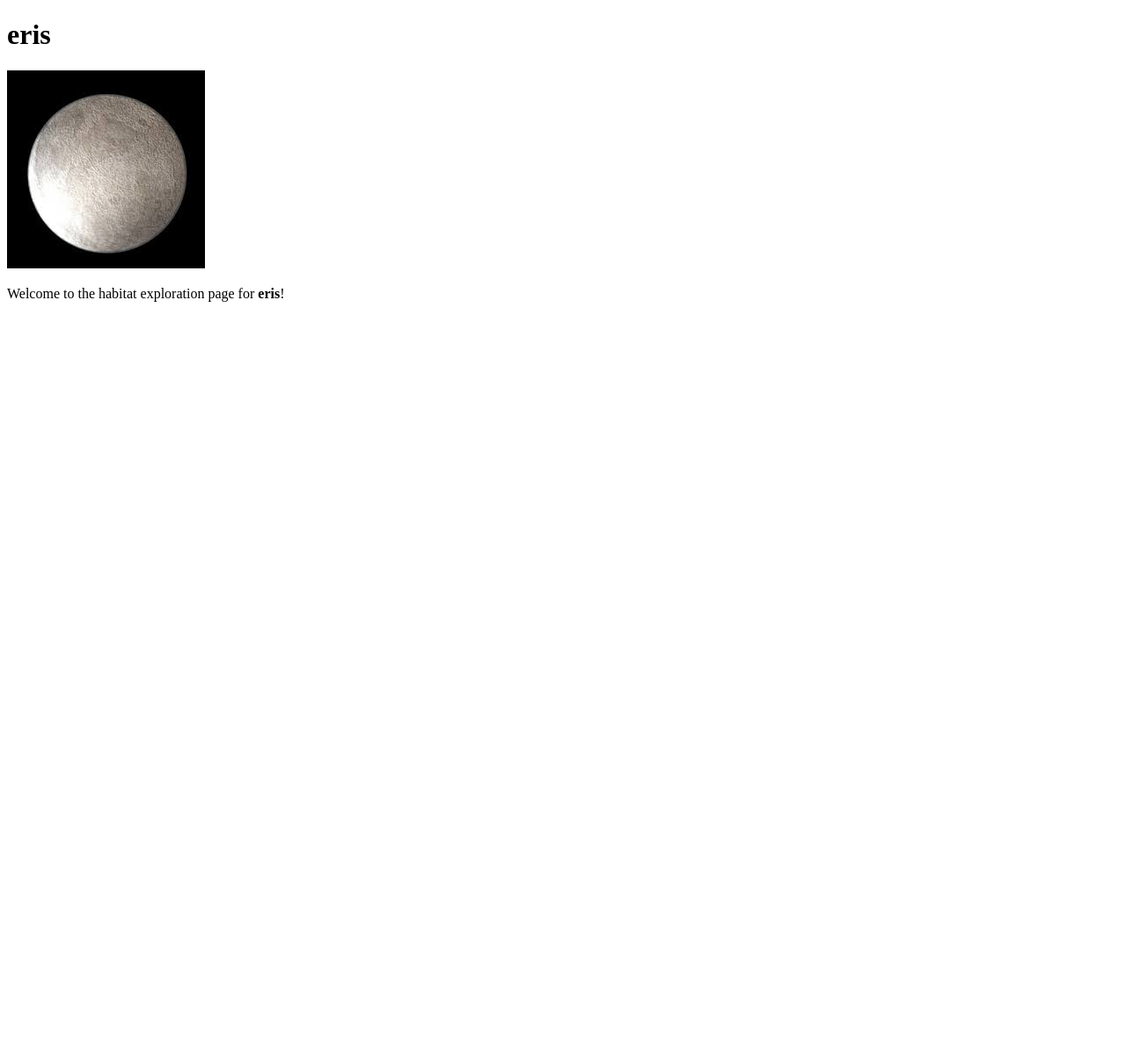
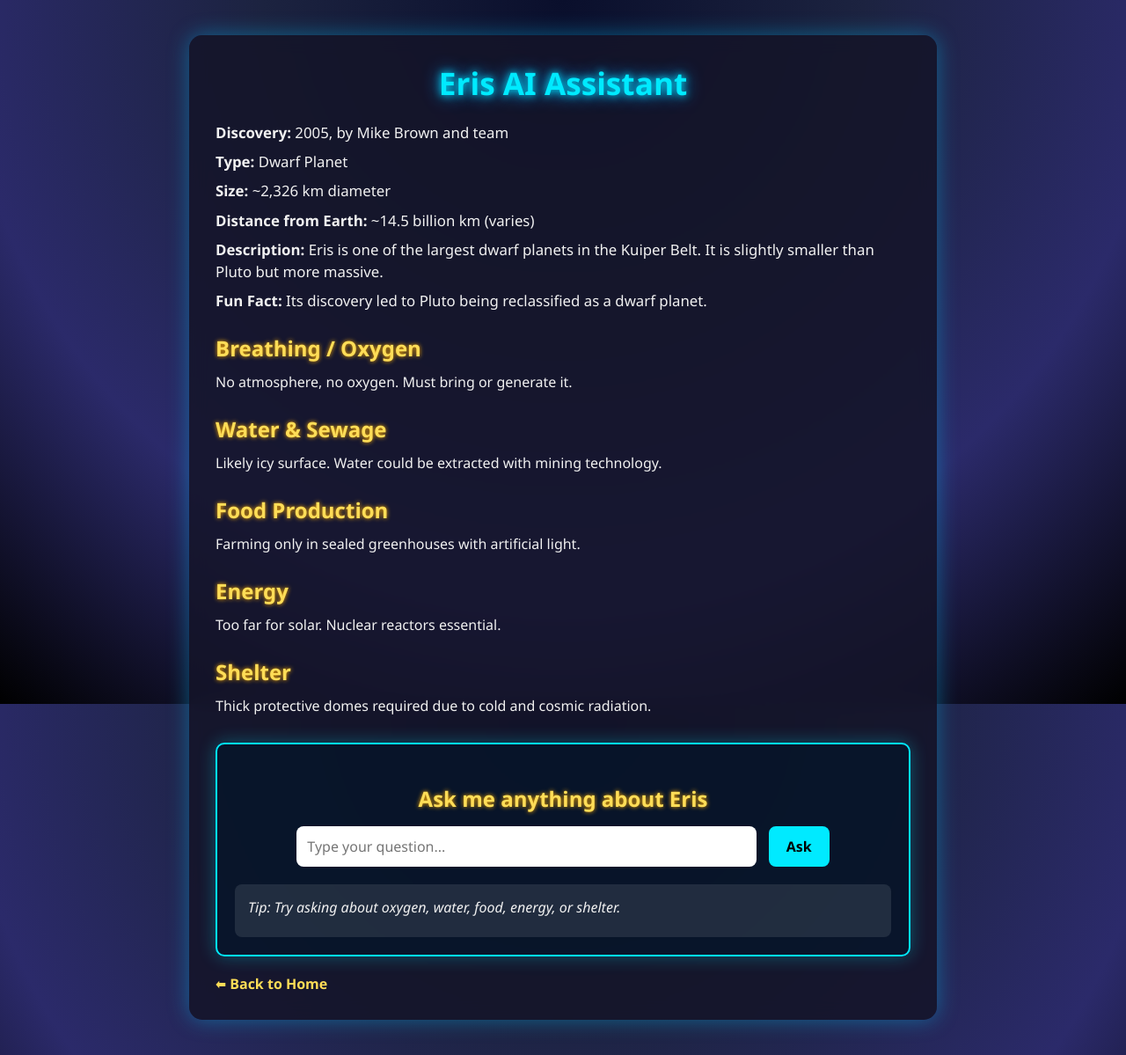
Before and after one commit to Wade185/space-habitat, a Flask app: page /eris in a window 1280 px wide. Shown: the whole page at 88% size. Before the commit the page ends 343 px from the top, so only its background shows below. Run offline with Flask 3, Linux system fonts and the light colour scheme.

Commit message:
Update eris.html

```diff
--- a/templates/eris.html
+++ b/templates/eris.html
@@ -1,11 +1,137 @@
 <!DOCTYPE html>
-<html>
+<html lang="en">
 <head>
-    <title>eris</title>
+  <meta charset="UTF-8">
+  <title>Eris - Habitat Assistant</title>
+  <style>
+    * { margin: 0; padding: 0; box-sizing: border-box; font-family: "Segoe UI", Tahoma, Geneva, Verdana, sans-serif; }
+    body {
+      background: radial-gradient(circle at top, #0a0f2c, #1c2340, #2b2a6a, #000);
+      background-attachment: fixed;
+      color: #f1f1f1;
+      min-height: 100vh;
+      display: flex;
+      justify-content: center;
+      align-items: flex-start;
+      padding: 40px;
+    }
+    .assistant-container {
+      background: rgba(20, 20, 40, 0.85);
+      border-radius: 15px;
+      padding: 30px;
+      width: 850px;
+      max-width: 95%;
+      box-shadow: 0 0 25px rgba(0, 200, 255, 0.4);
+      backdrop-filter: blur(10px);
+      animation: fadeIn 1.5s ease-in-out;
+    }
+    .assistant-container h1 {
+      text-align: center;
+      font-size: 2.2em;
+      color: #00eaff;
+      text-shadow: 0 0 10px #00eaff, 0 0 20px #0095ff;
+      margin-bottom: 20px;
+    }
+    .info p { margin: 8px 0; font-size: 1.05em; }
+    h2 { margin-top: 25px; font-size: 1.5em; color: #ffdd57; text-shadow: 0 0 5px #ffae00; }
+    p { margin: 10px 0; line-height: 1.5; }
+    .assistant-box {
+      margin-top: 30px; padding: 20px; border: 2px solid #00eaff; border-radius: 10px;
+      background: rgba(0, 20, 40, 0.6); text-align: center; box-shadow: 0 0 20px rgba(0, 234, 255, 0.3);
+    }
+    .assistant-box input {
+      width: 70%; padding: 12px; margin-top: 15px; border: none; border-radius: 8px;
+      outline: none; font-size: 1em;
+    }
+    .assistant-box button {
+      margin-left: 10px; padding: 12px 20px; background: #00eaff; border: none;
+      border-radius: 8px; font-size: 1em; cursor: pointer; color: #000;
+      font-weight: bold; transition: 0.3s;
+    }
+    .assistant-box button:hover { background: #0095ff; box-shadow: 0 0 15px #00eaff; }
+    #answerBox {
+      margin-top: 20px; padding: 15px; background: rgba(255, 255, 255, 0.1);
+      border-radius: 8px; min-height: 60px; font-style: italic; text-align: left;
+    }
+    .back-btn {
+      display: inline-block; margin-top: 20px; text-decoration: none;
+      color: #ffdd57; font-weight: bold; transition: 0.3s;
+    }
+    .back-btn:hover { color: #ffffff; text-shadow: 0 0 10px #ffdd57; }
+    @keyframes fadeIn { from {opacity: 0; transform: translateY(20px);} to {opacity: 1; transform: translateY(0);} }
+  </style>
 </head>
 <body>
-    <h1>eris</h1>
-    <img src="{{ url_for('static', filename='eris.jpg') }}" alt="eris">
-    <p>Welcome to the habitat exploration page for <b>eris</b>!</p>
+  <div class="assistant-container">
+    <h1>Eris AI Assistant</h1>
+    <div class="info">
+      <p><b>Discovery:</b> 2005, by Mike Brown and team</p>
+      <p><b>Type:</b> Dwarf Planet</p>
+      <p><b>Size:</b> ~2,326 km diameter</p>
+      <p><b>Distance from Earth:</b> ~14.5 billion km (varies)</p>
+      <p><b>Description:</b> Eris is one of the largest dwarf planets in the Kuiper Belt. It is slightly smaller than Pluto but more massive.</p>
+      <p><b>Fun Fact:</b> Its discovery led to Pluto being reclassified as a dwarf planet.</p>
+    </div>
+
+    <h2>Breathing / Oxygen</h2>
+    <p>No atmosphere, no oxygen. Must bring or generate it.</p>
+
+    <h2>Water & Sewage</h2>
+    <p>Likely icy surface. Water could be extracted with mining technology.</p>
+
+    <h2>Food Production</h2>
+    <p>Farming only in sealed greenhouses with artificial light.</p>
+
+    <h2>Energy</h2>
+    <p>Too far for solar. Nuclear reactors essential.</p>
+
+    <h2>Shelter</h2>
+    <p>Thick protective domes required due to cold and cosmic radiation.</p>
+
+    <div class="assistant-box">
+      <h2>Ask me anything about Eris</h2>
+      <input type="text" id="userQuestion" placeholder="Type your question...">
+      <button id="askButton">Ask</button>
+      <div id="answerBox">Tip: Try asking about oxygen, water, food, energy, or shelter.</div>
+    </div>
+   <a href="{{ url_for('index') }}" class="back-btn">⬅ Back to Home</a>
+  </div>
+
+  <script>
+    const askButton = document.getElementById("askButton");
+    const userQuestion = document.getElementById("userQuestion");
+    const answerBox = document.getElementById("answerBox");
+
+    const knowledge = {
+      "oxygen": "No atmosphere. Oxygen must be supplied artificially.",
+      "breath": "Not breathable.",
+      "air": "No air here.",
+
+      "water": "Ice likely exists — can be mined and melted.",
+      "sewage": "Recycling necessary due to scarcity.",
+
+      "food": "Hydroponic domes required for crops.",
+      "farming": "Artificial greenhouses needed.",
+      "agriculture": "Only possible with closed systems.",
+
+      "energy": "Nuclear reactors required. Solar is too weak here.",
+      "power": "Fission/fusion power needed.",
+
+      "shelter": "Domes with insulation and radiation shielding are required.",
+      "habitat": "Underground bases may help retain heat."
+    };
+
+    function getAnswer() {
+      const q = userQuestion.value.toLowerCase();
+      let response = "I don’t have that info yet. Try oxygen, water, food, energy, or shelter.";
+      for (let key in knowledge) {
+        if (q.includes(key)) { response = knowledge[key]; break; }
+      }
+      answerBox.innerHTML = response;
+      userQuestion.value = "";
+    }
+    askButton.addEventListener("click", getAnswer);
+    userQuestion.addEventListener("keyup", (event) => { if (event.key === "Enter") getAnswer(); });
+  </script>
 </body>
 </html>
```
